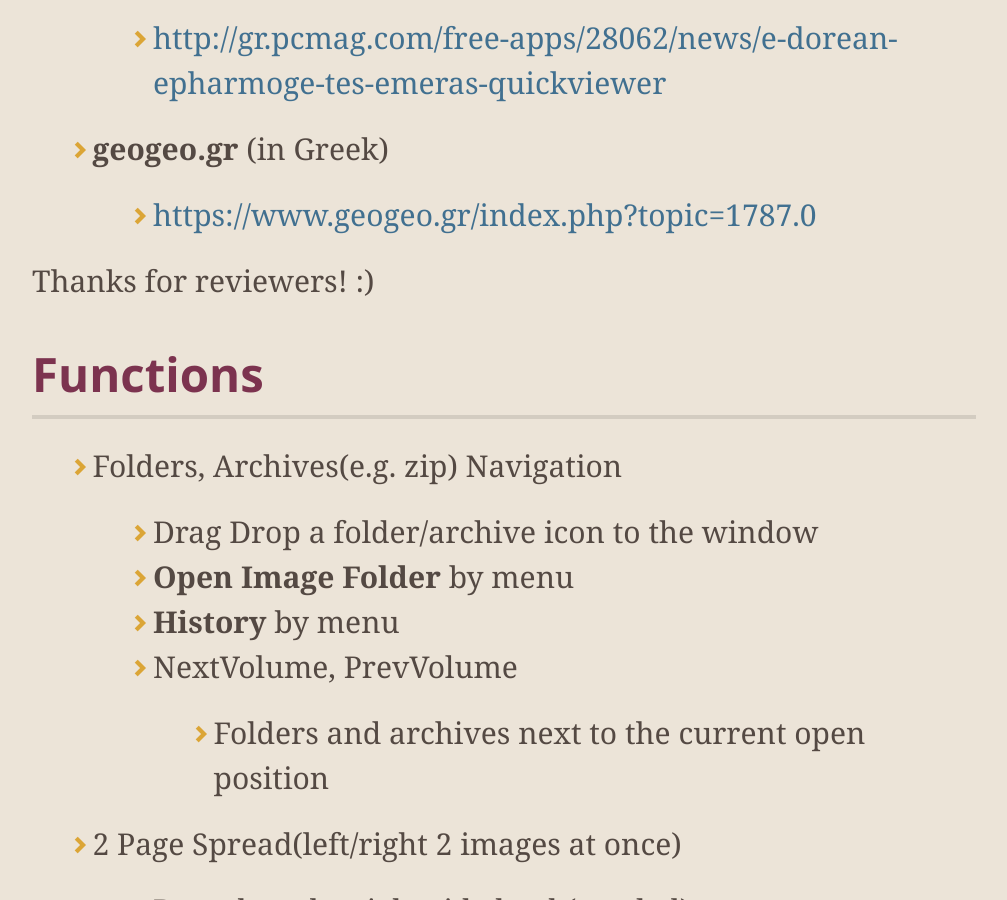
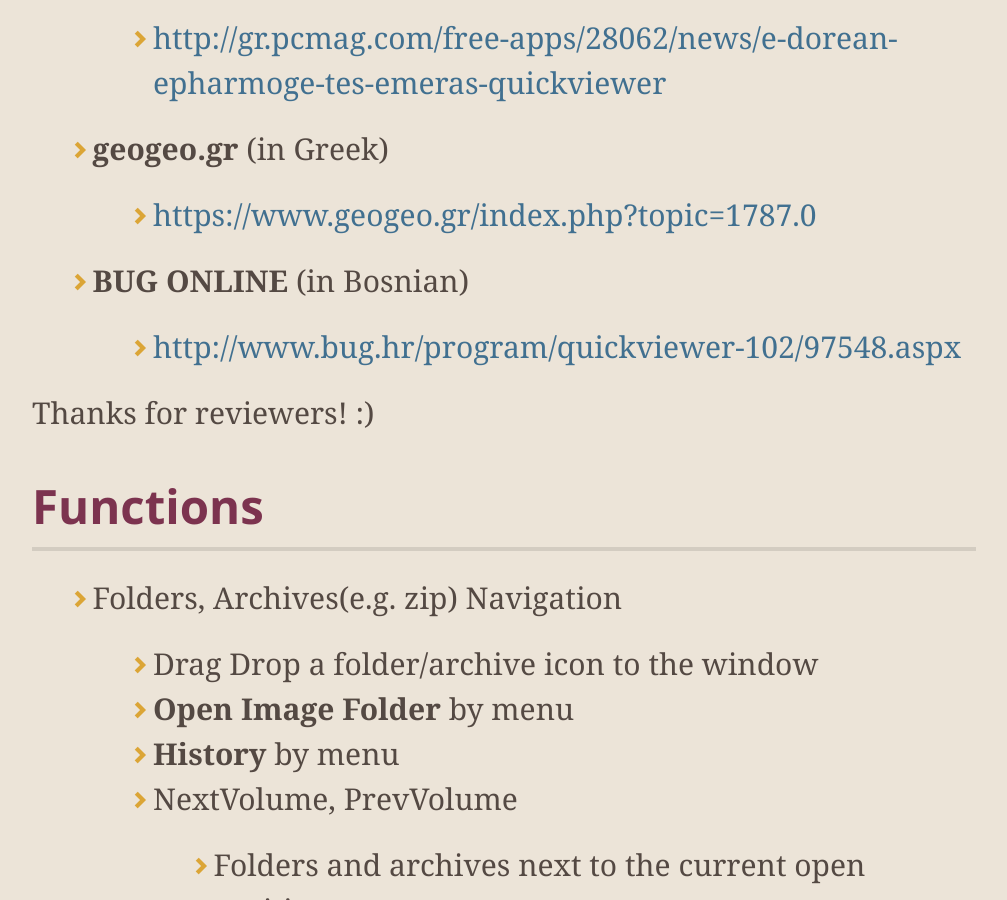
Before and after one commit to kanryu/quickviewer, a Jekyll site: the page built from docs/index.md, in a window 1280 px wide and 900 px high, scrolled down 9711 px. Shown: the whole window, without its empty margins (136-1143 px from the left). Built offline with Jekyll 4.4.1, drawn with Linux system fonts in a browser that asks for light colours; nearby versions of some CDN libraries; comment, search, counter and statistics services are not loaded; our own code applies the rules of GitHub Pages for plain Markdown files.

Commit message:
Update index.md

```diff
--- a/docs/index.md
+++ b/docs/index.md
@@ -147,6 +147,9 @@ You can also clone the latest source code from **[this repository.](https://gith
     - [http://gr.pcmag.com/free-apps/28062/news/e-dorean-epharmoge-tes-emeras-quickviewer](http://gr.pcmag.com/free-apps/28062/news/e-dorean-epharmoge-tes-emeras-quickviewer)
 - **geogeo.gr** (in Greek)
     - [https://www.geogeo.gr/index.php?topic=1787.0](https://www.geogeo.gr/index.php?topic=1787.0)
+- **BUG ONLINE** (in Bosnian)
+    - [http://www.bug.hr/program/quickviewer-102/97548.aspx](http://www.bug.hr/program/quickviewer-102/97548.aspx)
+
 
 Thanks for reviewers! :)
 
```
